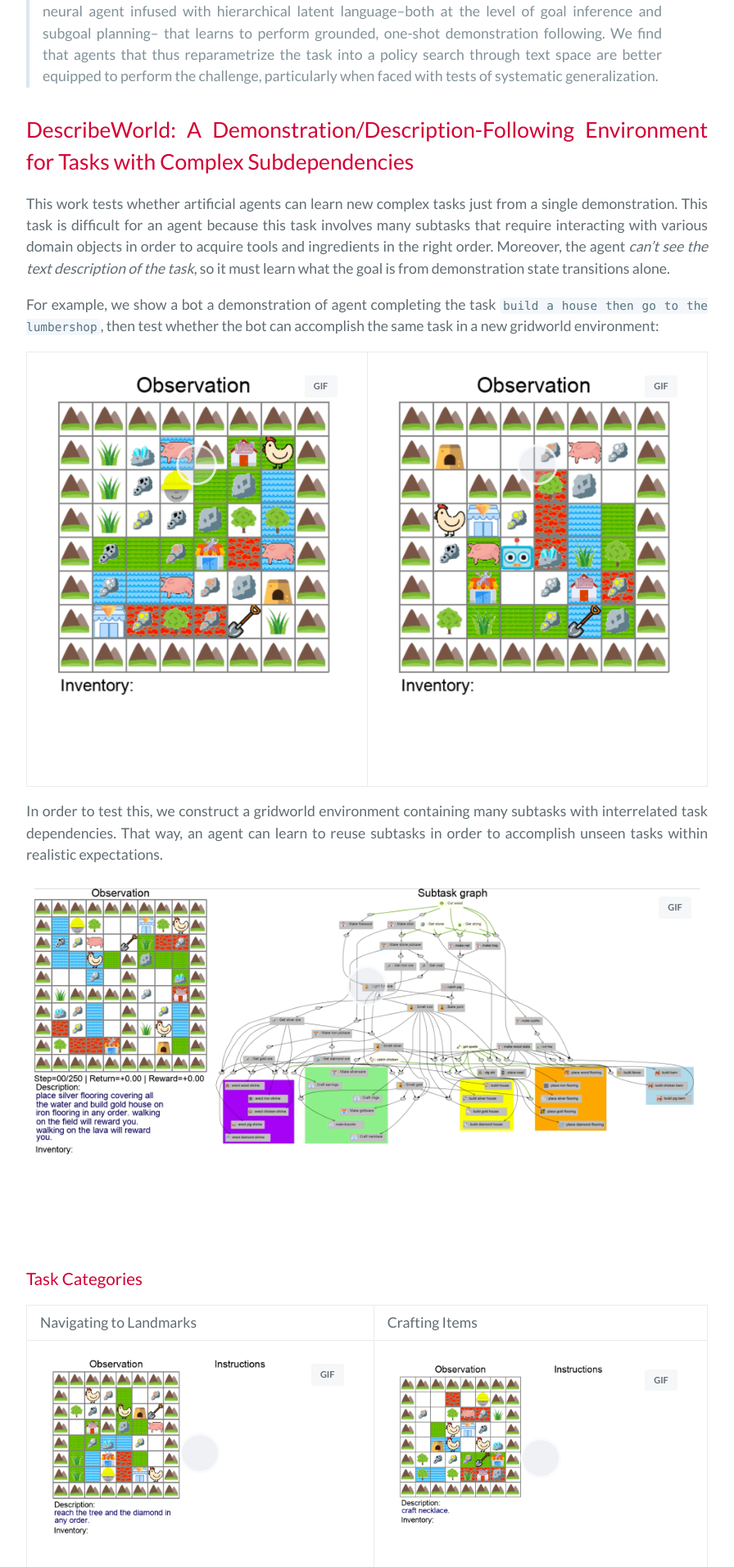
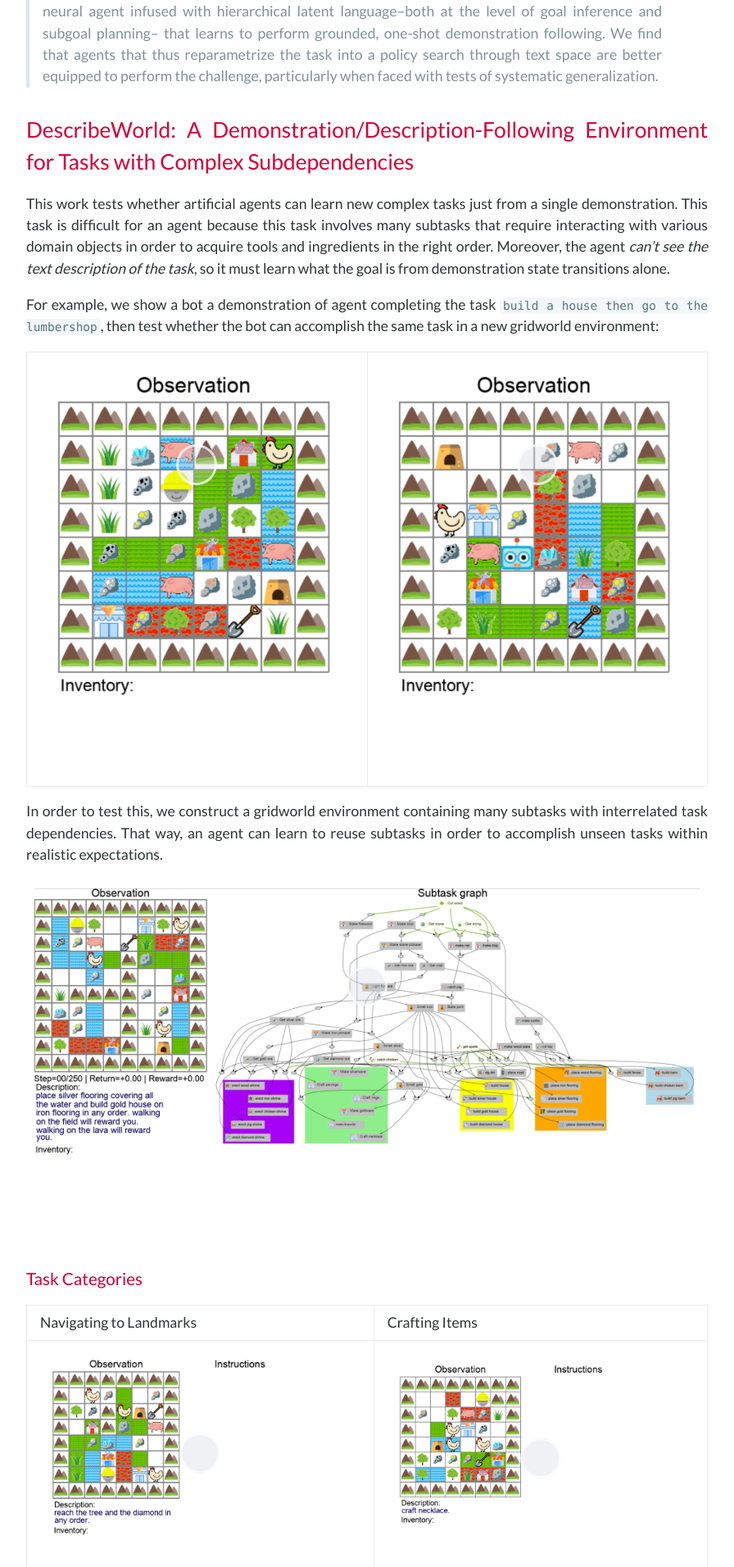
Before and after one commit to mhauskn/mocapact.github.io, a Jekyll site: the page built from index.md, in a window 1280 px wide. Shown: the part 901-2813 px from the top of the page at 82% size, without its empty margins (192-1088 px from the left). Built offline with Jekyll 4.4.1, drawn with Linux system fonts in a browser that asks for light colours; nearby versions of some CDN libraries; our own code applies the rules of GitHub Pages for plain Markdown files; comment, search, counter and statistics services are not loaded.

Commit message:
lightened abstract code and made gif button disappear

```diff
--- a/_sass/variables.scss
+++ b/_sass/variables.scss
@@ -9,7 +9,7 @@
 
 // Text
 $section-headings-color: #d30034 !default;
-$body-text-color: #606c71 !default;
+$body-text-color: #2d3334 !default;
 $body-link-color: #1e6bb8 !default;
 $blockquote-text-color: #819198 !default;
 
--- a/assets/css/style.scss
+++ b/assets/css/style.scss
@@ -87,22 +87,22 @@
   font-size: 19px;
   color: #F5F7FA;
 }
-figure:after {
-  content: 'gif';
-  position: absolute;
-  display: inline-block;
-  width: 40px;
-  text-align: center;
-  top: 20px;
-  right: 20px;
-  font-size: 11px;
-  font-weight: 600;
-  padding: 5px;
-  border-radius: 3px;
-  color: #656D78;
-  background-color: rgba(170, 178, 189, 0.1);
-  text-transform: uppercase;
-}
+//figure:after {
+//  content: 'gif';
+//  position: absolute;
+//  display: inline-block;
+//  width: 40px;
+//  text-align: center;
+//  top: 20px;
+//  right: 20px;
+//  font-size: 11px;
+//  font-weight: 600;
+//  padding: 5px;
+//  border-radius: 3px;
+//  color: #656D78;
+//  background-color: rgba(170, 178, 189, 0.1);
+//  text-transform: uppercase;
+//}
 figure.play:before {
   display: none;
 }
```
